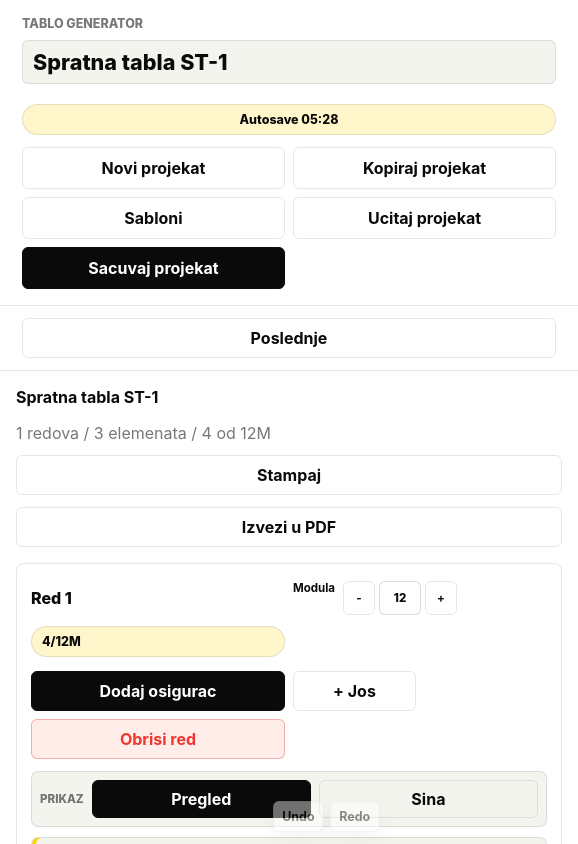
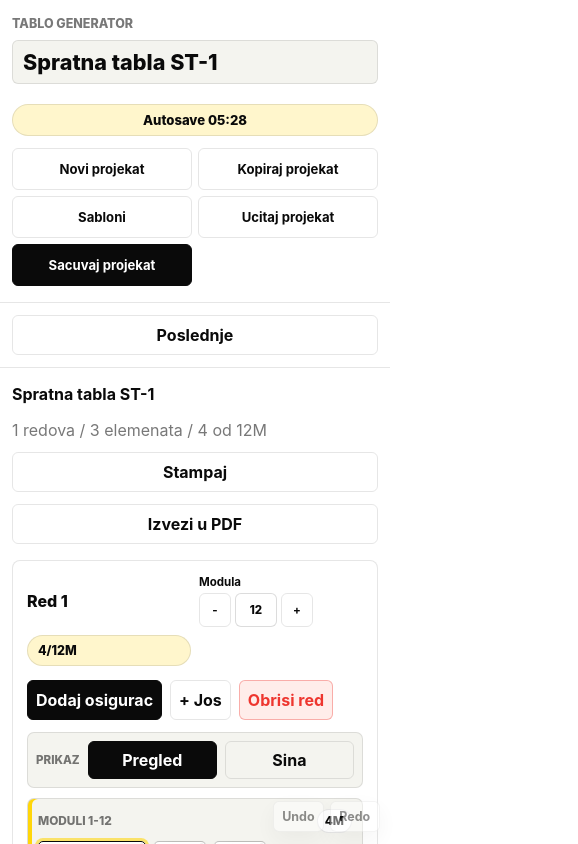
Before and after one commit to dzoni9o/tablogenerator, a React (Vite) app: page / in a window 390 px wide. Shown: the top 844 px of the page, 578 px wide, since content can reach past the window. Built offline with nearby package versions, Linux system fonts and the light colour scheme.

Commit message:
Fix mobile page overflow

```diff
--- a/src/styles.css
+++ b/src/styles.css
@@ -27,7 +27,14 @@
 
 body {
   margin: 0;
-  overflow-x: hidden;
+  overflow-x: clip;
+}
+
+html,
+body,
+#root {
+  width: 100%;
+  max-width: 100%;
 }
 
 button,
@@ -101,9 +108,12 @@ textarea[readonly] {
 }
 
 .app {
+  width: 100%;
+  max-width: 100vw;
   min-height: 100vh;
   display: grid;
   grid-template-rows: auto 1fr;
+  overflow-x: clip;
 }
 
 .topbar {
@@ -151,6 +161,7 @@ textarea[readonly] {
 }
 
 .topbar-actions {
+  min-width: 0;
   display: flex;
   align-items: center;
   justify-content: flex-end;
@@ -159,6 +170,7 @@ textarea[readonly] {
 }
 
 .project-actions {
+  min-width: 0;
   display: flex;
   align-items: center;
   gap: 8px;
@@ -167,7 +179,9 @@ textarea[readonly] {
 }
 
 .project-actions button {
+  min-width: 0;
   min-height: 42px;
+  white-space: normal;
 }
 
 .icon-button {
@@ -243,11 +257,16 @@ textarea[readonly] {
 }
 
 .workspace {
+  width: 100%;
+  max-width: 100%;
   min-height: 0;
+  min-width: 0;
 }
 
 .project-details,
 .recent-projects {
+  width: 100%;
+  min-width: 0;
   border-bottom: 1px solid var(--border);
   padding: 18px 22px;
 }
@@ -323,6 +342,8 @@ textarea[readonly] {
 }
 
 .board {
+  width: 100%;
+  max-width: 100%;
   min-width: 0;
   overflow: auto;
   padding: 22px;
@@ -411,6 +432,7 @@ textarea[readonly] {
 }
 
 .row {
+  min-width: 0;
   background: var(--card);
   border: 1px solid var(--border);
   border-radius: 8px;
@@ -426,6 +448,7 @@ textarea[readonly] {
 }
 
 .row-meta {
+  min-width: 0;
   display: flex;
   align-items: center;
   gap: 10px;
@@ -443,7 +466,8 @@ textarea[readonly] {
   box-shadow: none;
 }
 
-.row-toolbar div {
+.row-meta,
+.row-actions {
   display: flex;
   gap: 8px;
   flex-wrap: wrap;
@@ -451,6 +475,7 @@ textarea[readonly] {
 
 .row-actions {
   position: relative;
+  min-width: 0;
   align-items: flex-start;
 }
 
@@ -1014,6 +1039,17 @@ label {
 }
 
 @media (max-width: 900px) {
+  .app,
+  .topbar,
+  .workspace,
+  .board,
+  .project-details,
+  .recent-projects,
+  .row,
+  .phase-balance {
+    max-width: 100vw;
+  }
+
   .topbar,
   .recent-projects,
   .row-toolbar,
@@ -1025,12 +1061,12 @@ label {
   .topbar-actions {
     align-items: stretch;
     display: grid;
-    grid-template-columns: 1fr;
+    grid-template-columns: minmax(0, 1fr);
   }
 
   .project-actions {
     display: grid;
-    grid-template-columns: 1fr 1fr;
+    grid-template-columns: repeat(2, minmax(0, 1fr));
   }
 
   .autosave-status {
@@ -1038,6 +1074,7 @@ label {
   }
 
   .board-name {
+    max-width: 100%;
     width: 100%;
   }
 
@@ -1052,7 +1089,7 @@ label {
 
   .phase-balance {
     align-items: flex-start;
-    grid-template-columns: 1fr 1fr;
+    grid-template-columns: repeat(2, minmax(0, 1fr));
   }
 
   .phase-balance strong,
@@ -1066,16 +1103,16 @@ label {
   }
 
   .template-options {
-    grid-template-columns: 1fr 1fr;
+    grid-template-columns: repeat(2, minmax(0, 1fr));
   }
 
-  .row-toolbar div {
+  .row-meta {
     display: grid;
-    grid-template-columns: 1fr 1fr;
+    grid-template-columns: repeat(2, minmax(0, 1fr));
   }
 
   .row-actions {
-    grid-template-columns: 1fr 1fr 1fr;
+    grid-template-columns: repeat(3, minmax(0, 1fr));
   }
 
   .row-more-menu {
@@ -1092,9 +1129,13 @@ label {
     flex-direction: column;
   }
 
+  .project-fields {
+    grid-template-columns: minmax(0, 1fr);
+  }
+
   .mobile-row-view {
     display: grid;
-    grid-template-columns: auto 1fr 1fr;
+    grid-template-columns: auto minmax(0, 1fr) minmax(0, 1fr);
     align-items: center;
     gap: 8px;
     border: 1px solid var(--border);
@@ -1209,7 +1250,7 @@ label {
   }
 
   .recent-item {
-    grid-template-columns: 1fr 40px;
+    grid-template-columns: minmax(0, 1fr) 40px;
   }
 
   .history-dock {
@@ -1227,6 +1268,36 @@ label {
 
   .capacity-toast {
     bottom: 68px;
+  }
+}
+
+@media (max-width: 420px) {
+  .topbar,
+  .board,
+  .project-details,
+  .recent-projects {
+    padding-left: 12px;
+    padding-right: 12px;
+  }
+
+  .project-actions {
+    gap: 6px;
+  }
+
+  .autosave-status,
+  .project-actions button {
+    font-size: 0.82rem;
+  }
+
+  .project-actions button,
+  .board-actions button,
+  .row-actions button {
+    padding-left: 8px;
+    padding-right: 8px;
+  }
+
+  .row-actions {
+    grid-template-columns: repeat(2, minmax(0, 1fr));
   }
 }
 
```
